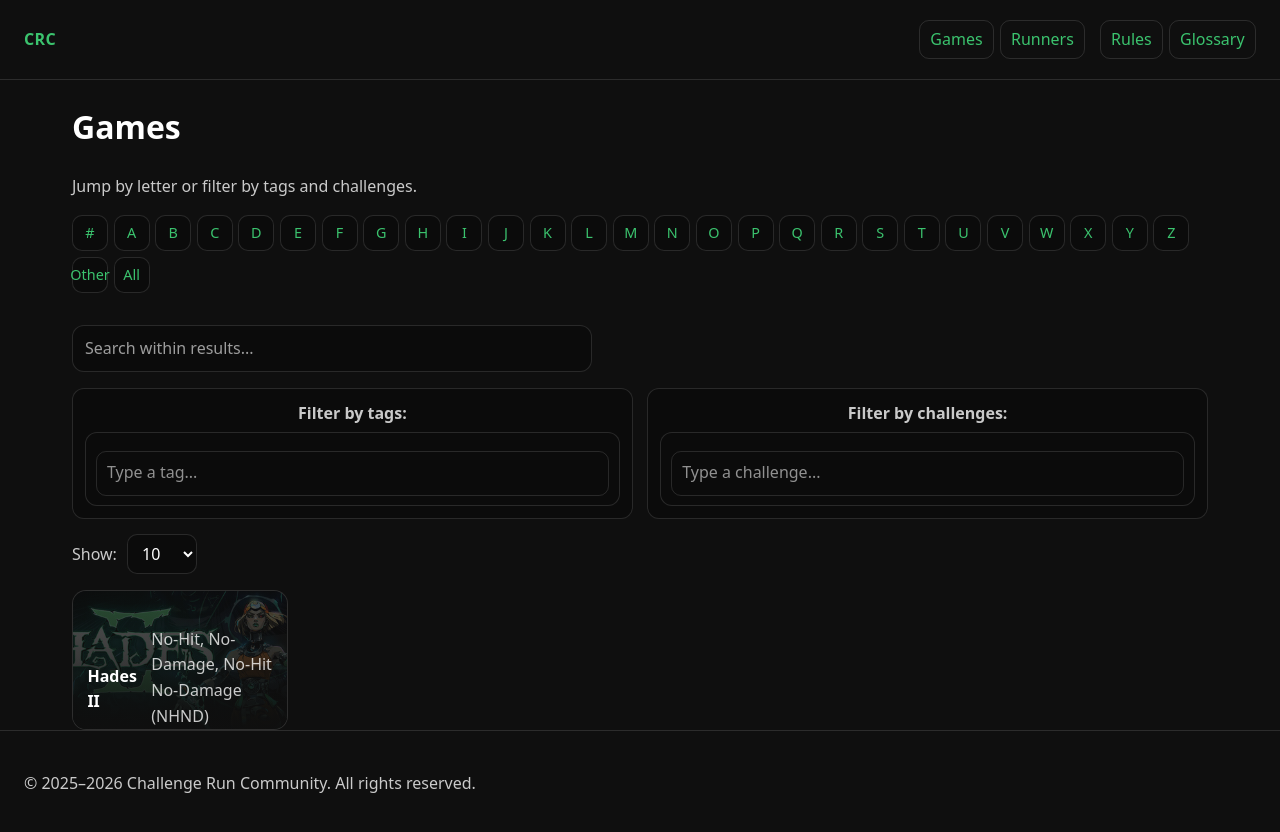
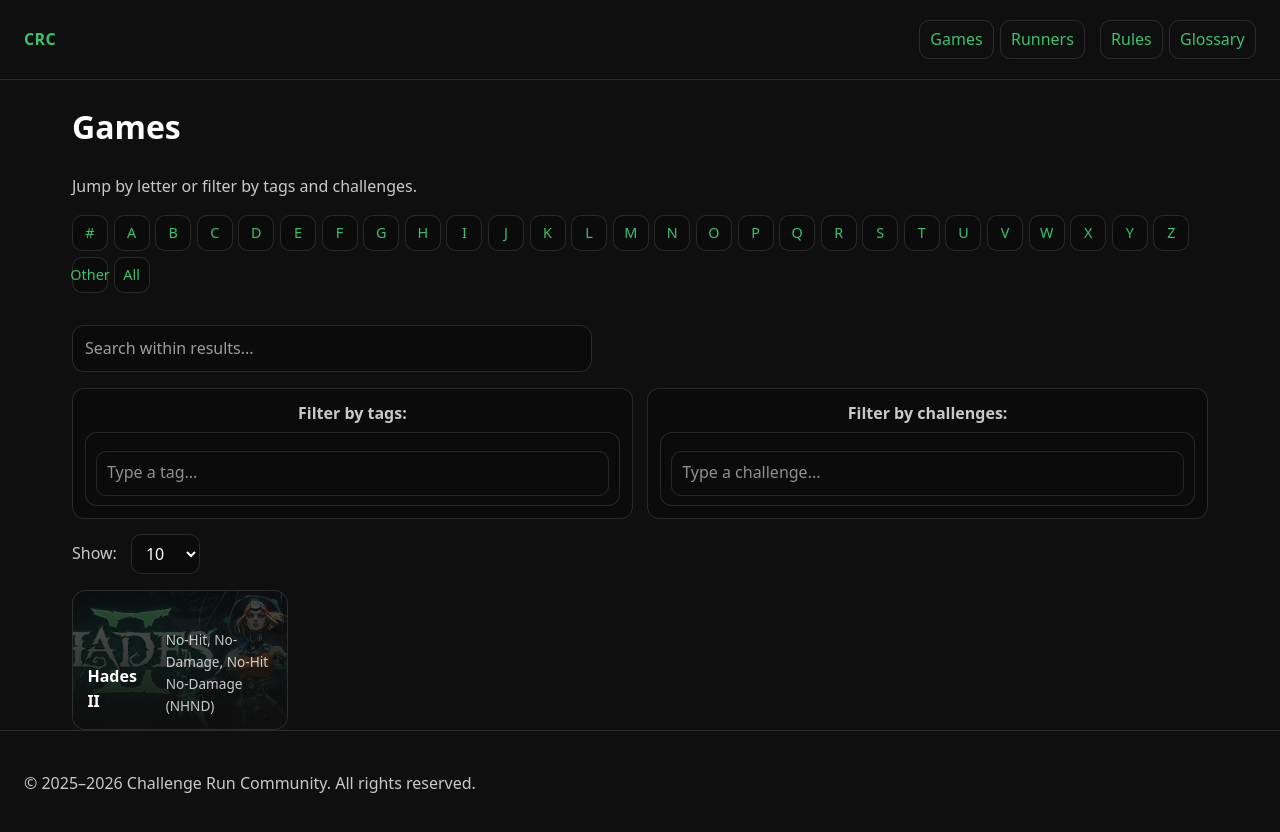
Before and after one commit to GaryAsher/challenge-run-site, a Jekyll site: the page built from games/index.html, in a window 1280 px wide. Shown: the top 832 px of the page. Built offline with Jekyll 4.4.1, drawn with Linux system fonts in a browser that asks for light colours.

Commit message:
Update style.css

```diff
--- a/assets/style.css
+++ b/assets/style.css
@@ -136,6 +136,11 @@
 
 .page-back a:hover {
   color: var(--fg);
+}
+
+.game-shell {
+  max-width: 820px;
+  margin: 0 auto;
 }
 
 /* ============================================================
@@ -289,6 +294,14 @@
 :where(a, button, input, select, textarea, .tag-chip, .tag-suggestion, .tab):focus-visible {
   outline: 2px solid var(--focus);
   outline-offset: 2px;
+}
+
+.results-controls {
+  display: flex;
+  align-items: center;
+  gap: 0.5rem;
+  flex-wrap: wrap;
+  margin: 0.25rem 0 0.75rem 0;
 }
 
 /* ============================================================
@@ -643,6 +656,11 @@
   color: var(--fg);
   position: relative;
   z-index: 2;
+}
+
+.game-card__meta {
+  padding: 0 0.9rem 0.8rem 0.9rem;
+  font-size: 0.85rem;
 }
 
 .game-card:hover .game-card__bg {
@@ -1126,6 +1144,10 @@
   flex-wrap: wrap;
 }
 
+.page-btn.is-current {
+  opacity: 1;
+}
+
 /* ============================================================
    Responsive scale tweaks
    ============================================================ */
```
